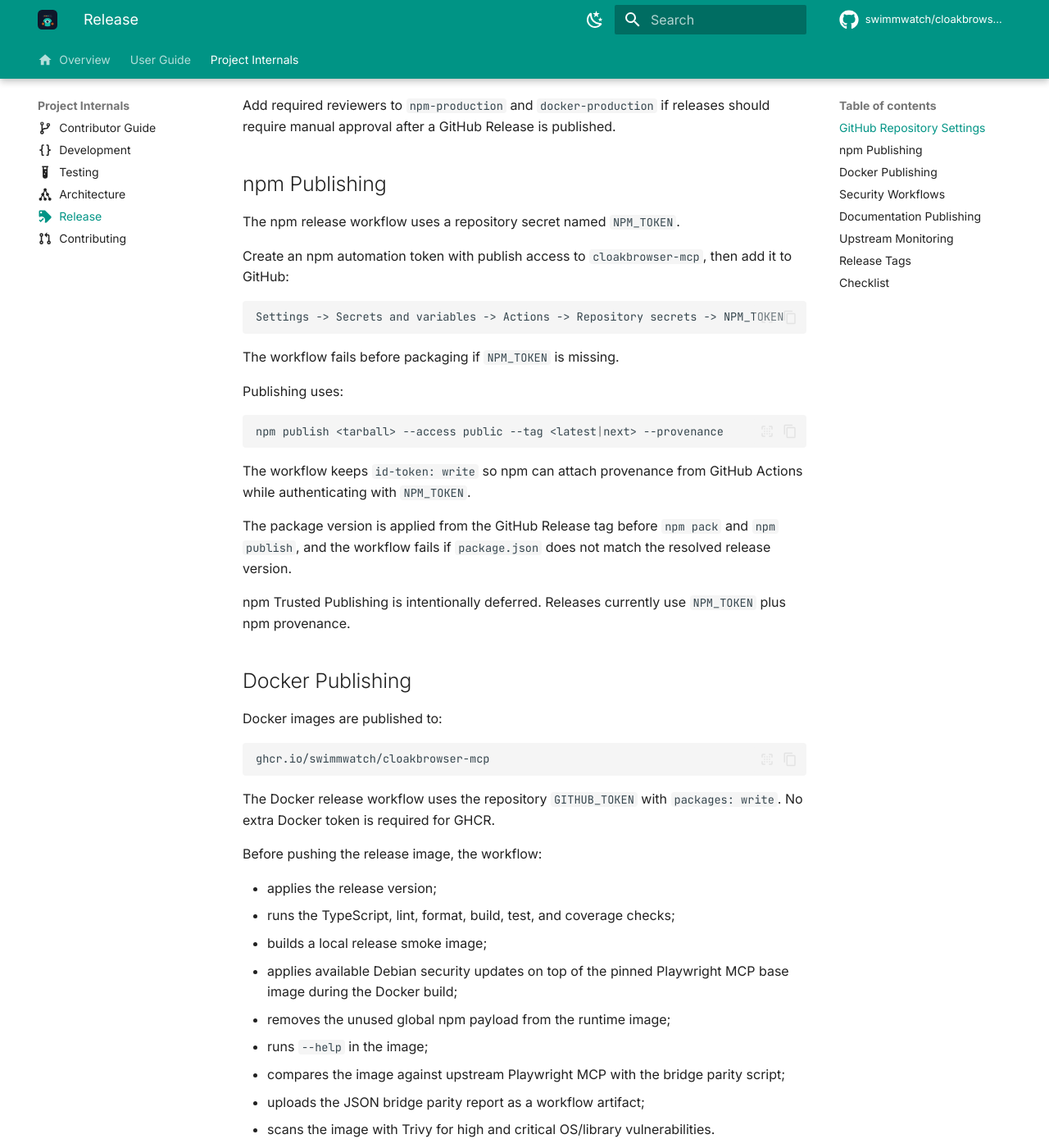
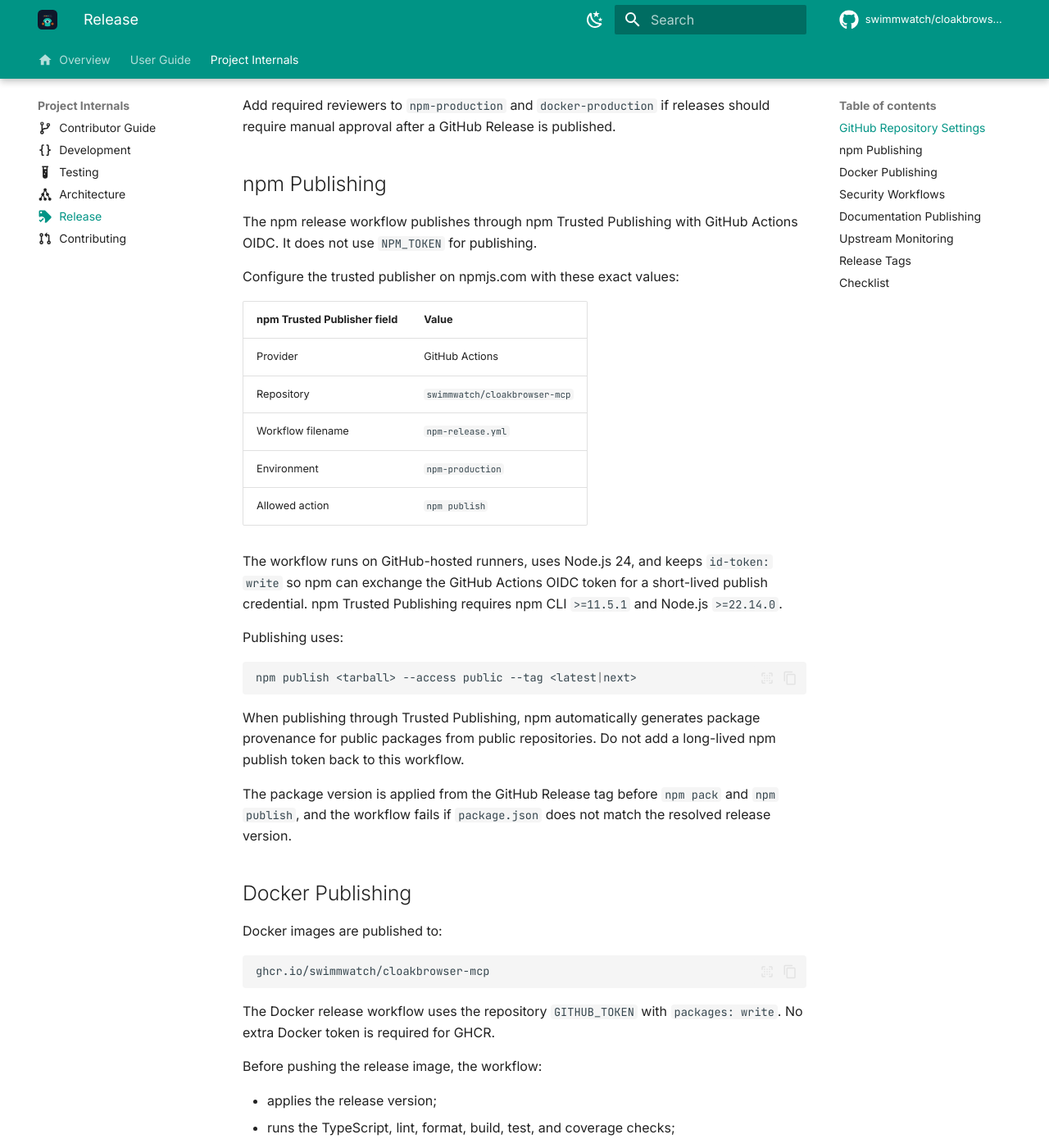
Before and after one commit to swimmwatch/cloakbrowser-mcp, an MkDocs documentation site: the page built from docs/release.md, in a window 1280 px wide and 1400 px high, scrolled down 864 px. Shown: the whole window at 82% size. Built offline with MkDocs 1.6.1 and Material for MkDocs 9.7.7, drawn with Linux system fonts in a browser that asks for light colours; comment, search, counter and statistics services are not loaded; some of the changed text lies outside the part shown.

Commit message:
ci: use npm trusted publishing

````diff
--- a/docs/release.md
+++ b/docs/release.md
@@ -34,32 +34,37 @@
 
 ## npm Publishing
 
-The npm release workflow uses a repository secret named `NPM_TOKEN`.
+The npm release workflow publishes through npm Trusted Publishing with GitHub
+Actions OIDC. It does not use `NPM_TOKEN` for publishing.
 
-Create an npm automation token with publish access to `cloakbrowser-mcp`, then
-add it to GitHub:
+Configure the trusted publisher on npmjs.com with these exact values:
 
-```text
-Settings -> Secrets and variables -> Actions -> Repository secrets -> NPM_TOKEN
-```
+| npm Trusted Publisher field | Value |
+| --- | --- |
+| Provider | GitHub Actions |
+| Repository | `swimmwatch/cloakbrowser-mcp` |
+| Workflow filename | `npm-release.yml` |
+| Environment | `npm-production` |
+| Allowed action | `npm publish` |
 
-The workflow fails before packaging if `NPM_TOKEN` is missing.
+The workflow runs on GitHub-hosted runners, uses Node.js 24, and keeps
+`id-token: write` so npm can exchange the GitHub Actions OIDC token for a
+short-lived publish credential. npm Trusted Publishing requires npm CLI
+`>=11.5.1` and Node.js `>=22.14.0`.
 
 Publishing uses:
 
 ```bash
-npm publish <tarball> --access public --tag <latest|next> --provenance
+npm publish <tarball> --access public --tag <latest|next>
 ```
 
-The workflow keeps `id-token: write` so npm can attach provenance from GitHub
-Actions while authenticating with `NPM_TOKEN`.
+When publishing through Trusted Publishing, npm automatically generates package
+provenance for public packages from public repositories. Do not add a long-lived
+npm publish token back to this workflow.
 
 The package version is applied from the GitHub Release tag before `npm pack`
 and `npm publish`, and the workflow fails if `package.json` does not match the
 resolved release version.
-
-npm Trusted Publishing is intentionally deferred. Releases currently use
-`NPM_TOKEN` plus npm provenance.
 
 ## Docker Publishing
 
@@ -185,7 +190,8 @@
 - Merge only after `Actionlint` and `CI` are green.
 - Create a GitHub Release from a tag like `v1.2.3`.
 - Mark the release as prerelease when publishing a `next` npm version.
-- Confirm the `NPM_TOKEN` repository secret is present.
+- Confirm the npm Trusted Publisher is configured for `npm-release.yml` and
+  `npm-production`.
 - Confirm `npm-production` and `docker-production` environments exist.
 - Confirm GitHub code scanning is enabled if SARIF upload visibility is needed.
 - Confirm GHCR package visibility is public after the first Docker publish.
````
Also changed, not shown: 1 other file.
